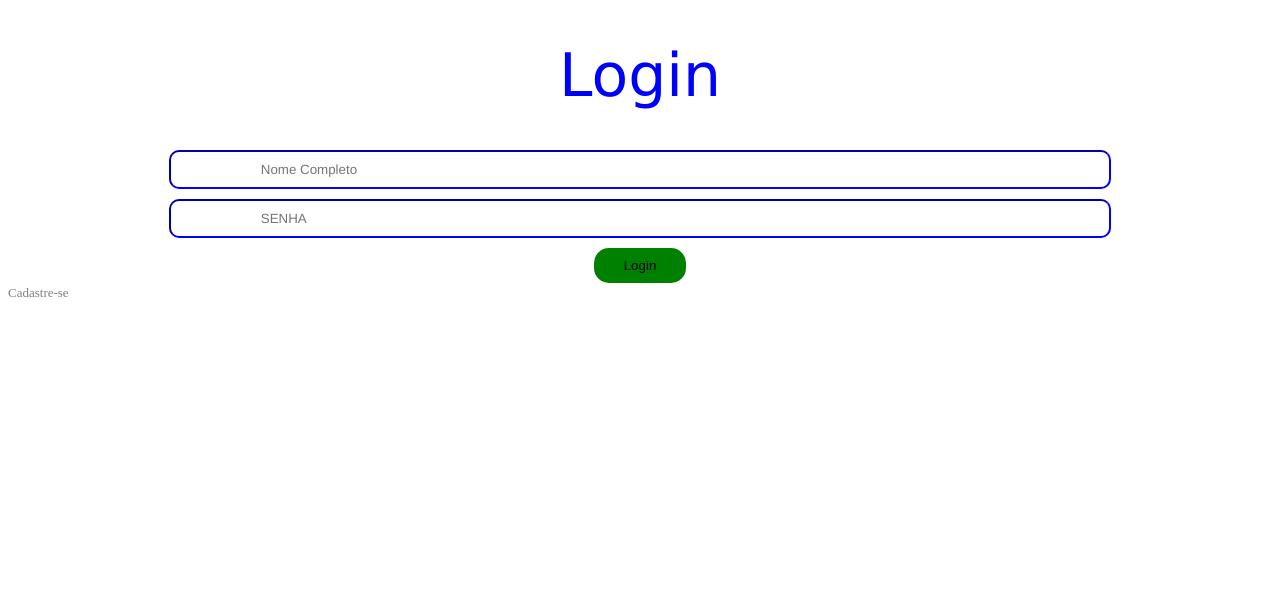
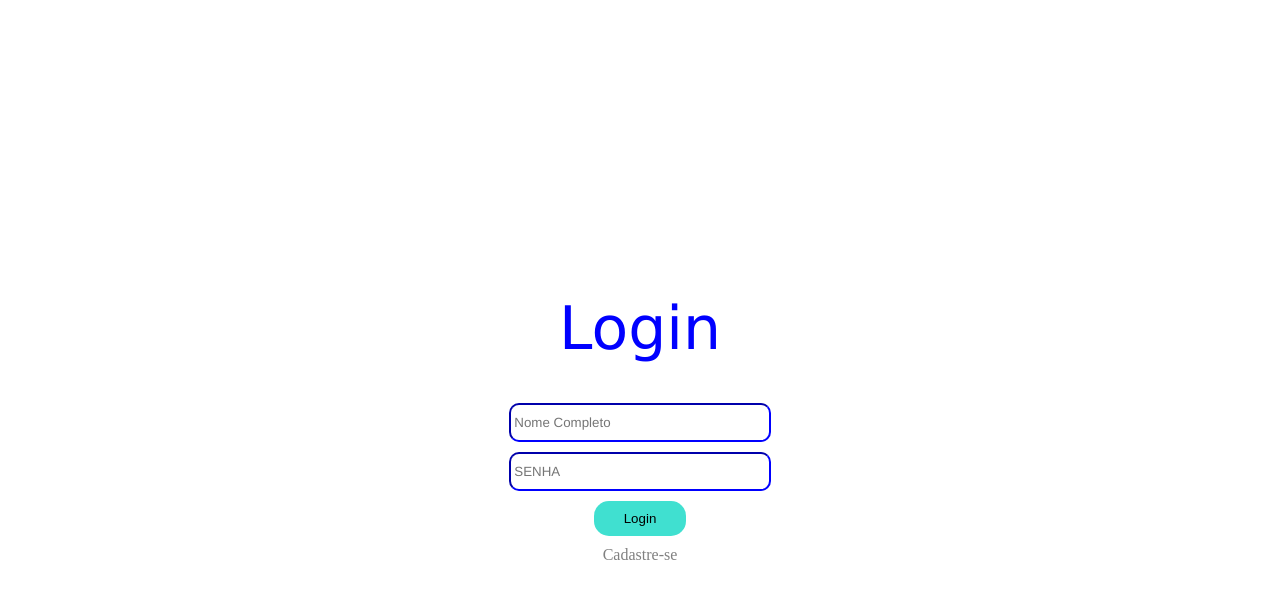
Before and after one commit to FelypeDantas/TG_System, a plain HTML site: page TG/Index.html in a window 1280 px wide. Drawn offline with Linux system fonts and the light colour scheme.

Commit message:
Melhoria no Codigo front do Login

```diff
--- a/TG/CSS/style.css
+++ b/TG/CSS/style.css
@@ -1,3 +1,11 @@
+.container {
+    display: flex;
+    flex-direction: column;
+    align-items: center;
+    justify-content: center;
+    height: 100vh;
+}
+
 .titulo_login {
     text-align: center;
     font-size: 60px;
@@ -11,39 +19,27 @@ form {
     text-wrap: 2rem;
 }
 
-#usuario{
+#usuario, #senha{
     width: 60%;
-    padding: 10px 90px 10px 90px;
+    padding: 10px 90px 10px 3px;
     border-radius: 10px;
     margin-bottom: 10px;
-    border-color: blue;
+    border-color:blue;
     font-family: 'Franklin Gothic Medium', 'Arial Narrow', Arial, sans-serif;
     font-weight: 300;
 }
 
 #usuario::placeholder{
-    text-align: justify;
-}
-
-#senha{
-    width: 60%;
-    padding: 10px 90px 10px 90px;
-    border-radius: 10px;
-    margin-bottom: 10px;
-    border-color: blue;
-    font-family: 'Franklin Gothic Medium', 'Arial Narrow', Arial, sans-serif;
+    text-align: left;
     font-weight: 300;
-}
-
-#usuario::placeholder{
-    text-align: justify;
 }
 
 .logar{
     border-radius: 15px;
     border: none;
-    background-color: green;
+    background-color: turquoise;
     padding: 10px 30px 10px 30px;
+    margin-bottom: 10px;
 }
 
 .logar:hover{
@@ -52,7 +48,7 @@ form {
 }
 
 .caminho_cadastro{
-    font-size: small;
+    font-size: medium;
     color: gray;
     text-decoration: none;
     align-self: center;
--- a/TG/Index.html
+++ b/TG/Index.html
@@ -6,7 +6,7 @@
     <title>Login - TG</title>
     <link rel="stylesheet" href="CSS/style.css">
 </head>
-<body>
+<body class="container">
     <h1 class="titulo_login">Login</h1>
     <form action="required">
         <input id="usuario" placeholder="Nome Completo">
```
